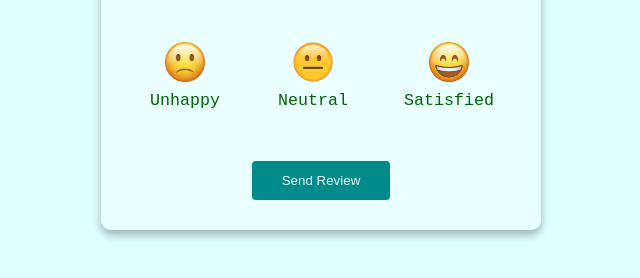
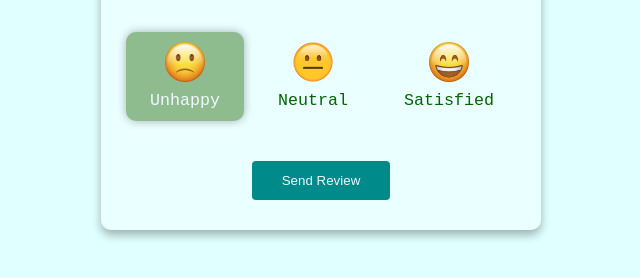
Before and after one commit to Jamshidbekkk/feedback-UI, a plain HTML site: page index.html in a window 1280 px wide. Both pictures are taken after a click on the element "Unhappy". Shown: the part 316-594 px from the top of the page, without its empty margins (319-959 px from the left). Drawn offline with Linux system fonts and the light colour scheme.

Commit message:
JS part done project completed

```diff
--- a/index.js
+++ b/index.js
@@ -0,0 +1,32 @@
+const ratingEls = document.querySelectorAll(".rating");
+const btnEl = document.getElementById("btn");
+
+const containerEl = document.getElementById("container");
+
+let selectedRating = "";
+
+ratingEls.forEach((ratingEl) => {
+  ratingEl.addEventListener("click", (event) => {
+    removeActive();
+    selectedRating = event.target.innerText || event.target.parentNode.innerText;
+    event.target.classList.add("active");
+    event.target.parentNode.classList.add("active");
+  });
+});
+
+btnEl.addEventListener("click", () => {
+  if (selectedRating !== "") {
+    containerEl.innerHTML = `
+        <strong>Thank you!</strong>
+        <br>
+        <br>
+        <strong>Feedback: ${selectedRating}</strong>
+        <p>We'll use your feedback to improve our customer support.</p>`;
+  }
+});
+
+function removeActive() {
+  ratingEls.forEach((ratingEl) => {
+    ratingEl.classList.remove("active");
+  });
+}
--- a/style.css
+++ b/style.css
@@ -36,7 +36,8 @@ body {
     margin: 10px 5px;
 }
 
-.rating:hover {
+.rating:hover,
+.rating.active {
     background-color: darkseagreen;
     border-radius: 10px;
     box-shadow: 0 0 10px rgba(0, 0, 0, .3);
```
